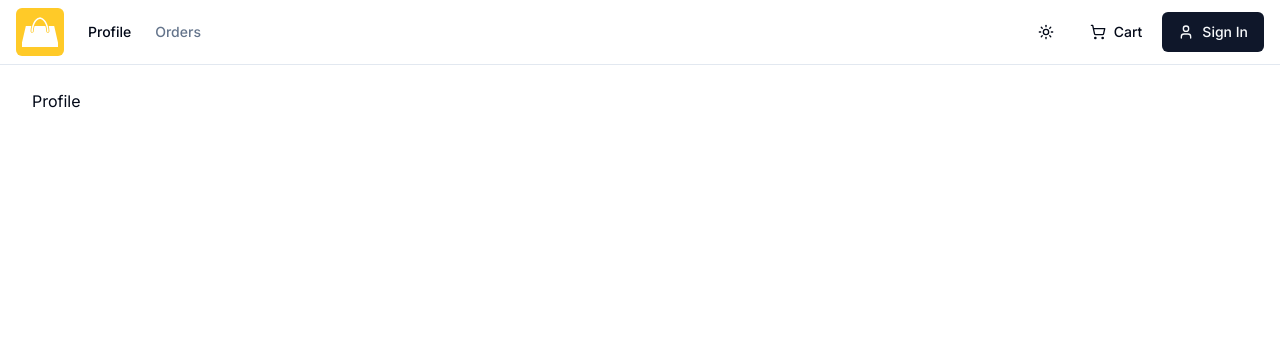
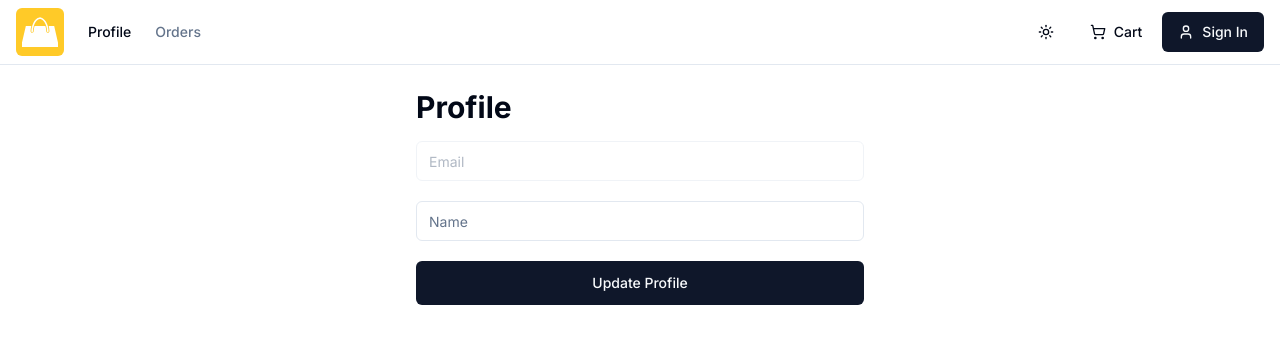
Before and after one commit to viv-tong/udemy_nextjs_ecommerce_2025, a Next.js app: page /user/profile in a window 1280 px wide. Shown: the top 344 px of the page. Built offline with nearby package versions, Linux system fonts and the light colour scheme; no server answers.

Commit message:
Update profile form

```diff
--- a/app/user/profile/page.tsx
+++ b/app/user/profile/page.tsx
@@ -1,5 +1,22 @@
-const Profile = () => {
-  return <>Profile</>;
+import { Metadata } from "next";
+import { auth } from "@/auth";
+import { SessionProvider } from "next-auth/react";
+import ProfileForm from "./profile-form";
+
+export const metadata: Metadata = {
+  title: "Customer Profile",
+};
+
+const Profile = async () => {
+  const session = await auth();
+  return (
+    <SessionProvider session={session}>
+      <div className="max-w-md mx-auto space-y-4">
+        <h2 className="h2-bold">Profile</h2>
+        <ProfileForm />
+      </div>
+    </SessionProvider>
+  );
 };
 
 export default Profile;
--- /dev/null
+++ b/app/user/profile/profile-form.tsx
@@ -0,0 +1,87 @@
+"use client";
+
+import { Button } from "@/components/ui/button";
+import {
+  Form,
+  FormControl,
+  FormField,
+  FormItem,
+  FormMessage,
+} from "@/components/ui/form";
+import { Input } from "@/components/ui/input";
+import { updateProfileSchema } from "@/lib/validators";
+import { zodResolver } from "@hookform/resolvers/zod";
+import { useSession } from "next-auth/react";
+import { useForm } from "react-hook-form";
+import { z } from "zod";
+
+const ProfileForm = () => {
+  const { data: session, update } = useSession();
+
+  const form = useForm<z.infer<typeof updateProfileSchema>>({
+    resolver: zodResolver(updateProfileSchema),
+    defaultValues: {
+      name: session?.user?.name ?? "",
+      email: session?.user?.email ?? "",
+    },
+  });
+
+  const onSubmit = () => {
+    return;
+  };
+
+  return (
+    <Form {...form}>
+      <form
+        className="flex flex-col gap-5"
+        onSubmit={form.handleSubmit(onSubmit)}
+      >
+        <div className="flex flex-col gap-5">
+          <FormField
+            control={form.control}
+            name="email"
+            render={({ field }) => (
+              <FormItem className="w-full">
+                <FormControl>
+                  <Input
+                    disabled
+                    placeholder="Email"
+                    className="input-field "
+                    {...field}
+                  />
+                </FormControl>
+                <FormMessage />
+              </FormItem>
+            )}
+          />
+          <FormField
+            control={form.control}
+            name="name"
+            render={({ field }) => (
+              <FormItem className="w-full">
+                <FormControl>
+                  <Input
+                    placeholder="Name"
+                    className="input-field "
+                    {...field}
+                  />
+                </FormControl>
+                <FormMessage />
+              </FormItem>
+            )}
+          />
+        </div>
+        <Button
+          type="submit"
+          size="lg"
+          className="button col-span-2 w-full"
+          disabled={form.formState.isSubmitting}
+        >
+          {form.formState.isSubmitting ? "Submitting..." : "Update Profile"}
+        </Button>
+      </form>
+    </Form>
+  );
+};
+
+export default ProfileForm;
```
